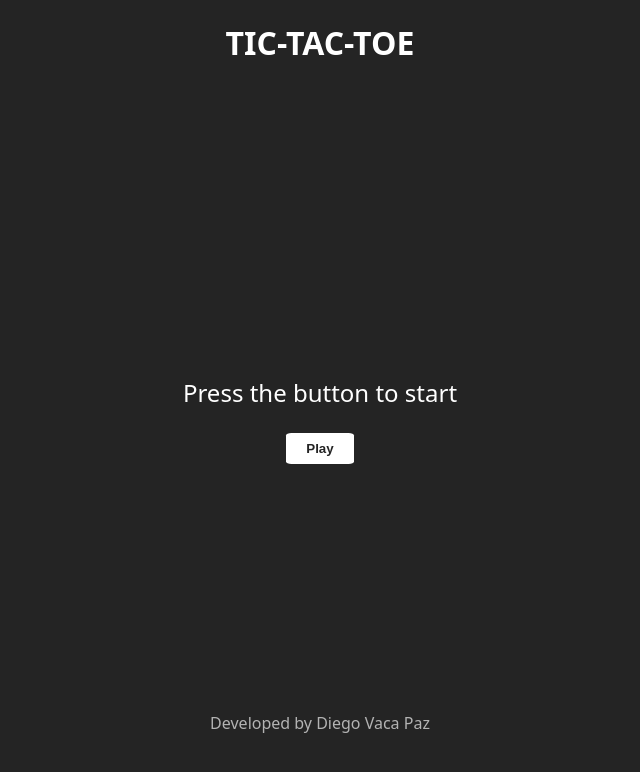
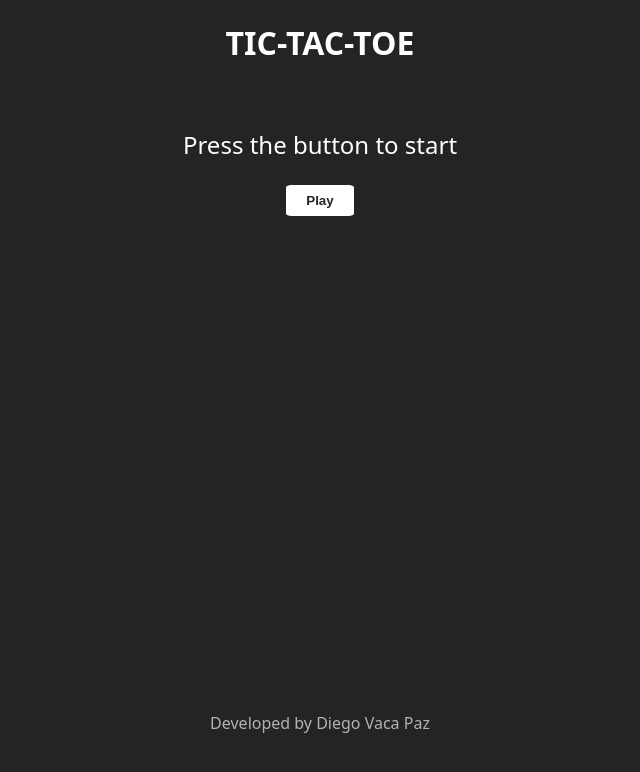
Before and after one commit to diegovacapaz/React_TIC-TAC-TOE, a React (Vite) app: page / in a window 1280 px wide. Shown: the top 772 px of the page, without its empty margins (320-960 px from the left). Built offline with nearby package versions, Linux system fonts and the light colour scheme.

Commit message:
main dimensions issue fixed

```diff
--- a/src/App.css
+++ b/src/App.css
@@ -5,7 +5,7 @@
 }
 
 main {
-    height: 76vh;
+    min-height: 76vh;
 }
 
 .btn {
```
